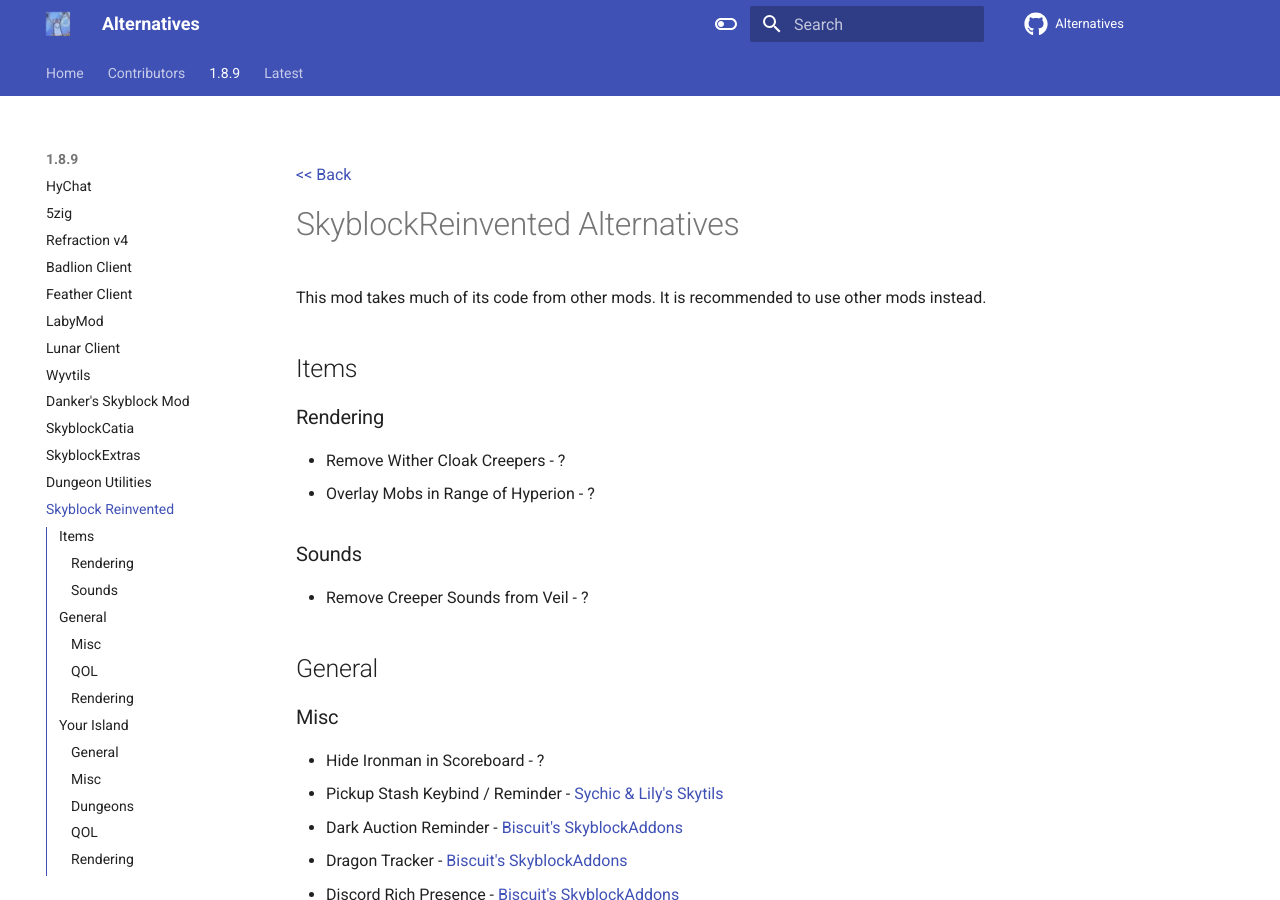
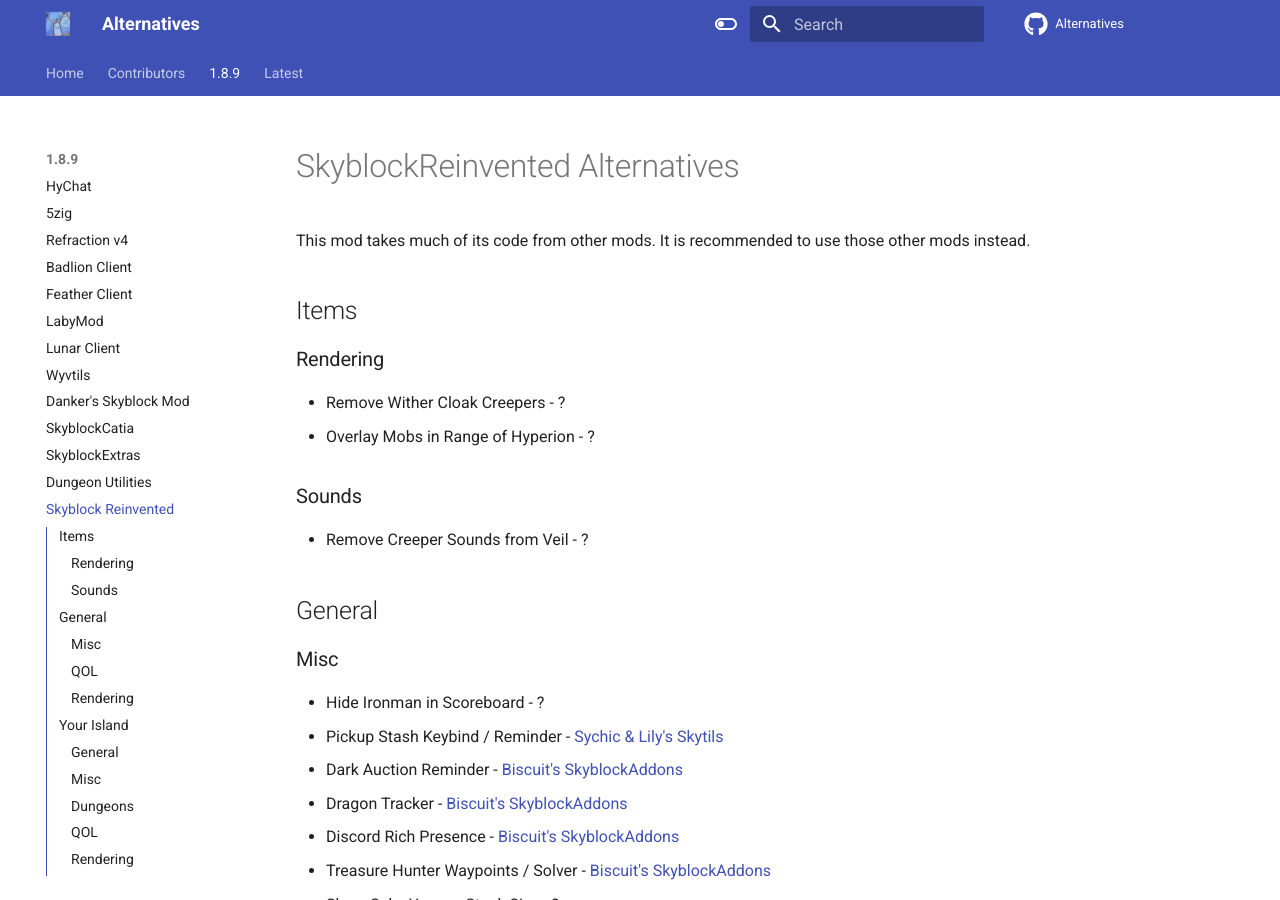
Before and after one commit to MicrocontrollersDev/Alternatives, an MkDocs documentation site: the page built from docs/1.8.9/skyblock_reinvented.md, in a window 1280 px wide and 900 px high. Built offline with MkDocs 1.6.1 and Material for MkDocs 9.7.7, drawn with Linux system fonts in a browser that asks for light colours; comment, search, counter and statistics services are not loaded.

Commit message:
Format skyblock_reinvented.md.

```diff
--- a/docs/1.8.9/skyblock_reinvented.md
+++ b/docs/1.8.9/skyblock_reinvented.md
@@ -1,153 +1,152 @@
-[<< Back](README.md)
-
 # SkyblockReinvented Alternatives
-
-This mod takes much of its code from other mods. It is recommended to use other mods instead.
+This mod takes much of its code
+from other mods. It is recommended
+to use those other mods instead.
 
 ## Items
 
 ### Rendering
 
-- Remove Wither Cloak Creepers - ?
-- Overlay Mobs in Range of Hyperion - ?
+* Remove Wither Cloak Creepers - ?
+* Overlay Mobs in Range of Hyperion - ?
 
 ### Sounds
 
-- Remove Creeper Sounds from Veil - ?
+* Remove Creeper Sounds from Veil - ?
 
 ## General
 
 ### Misc
 
-- Hide Ironman in Scoreboard - ?
-- Pickup Stash Keybind / Reminder - [Sychic & Lily's Skytils](https://github.com/Skytils/SkytilsMod/releases/latest)
-- Dark Auction Reminder - [Biscuit's SkyblockAddons](https://github.com/BiscuitDevelopment/SkyblockAddons/releases/latest)
-- Dragon Tracker - [Biscuit's SkyblockAddons](https://github.com/BiscuitDevelopment/SkyblockAddons/releases/latest)
-- Discord Rich Presence - [Biscuit's SkyblockAddons](https://github.com/BiscuitDevelopment/SkyblockAddons/releases/latest)
-- Treasure Hunter Waypoints / Solver - [Biscuit's SkyblockAddons](https://github.com/BiscuitDevelopment/SkyblockAddons/releases/latest)
-- Show Cake Year as Stack Size - ?
-- Skyblock Updates - ?
+* Hide Ironman in Scoreboard - ?
+* Pickup Stash Keybind / Reminder - [Sychic & Lily's Skytils](https://github.com/Skytils/SkytilsMod/releases/latest)
+* Dark Auction Reminder - [Biscuit's SkyblockAddons](https://github.com/BiscuitDevelopment/SkyblockAddons/releases/latest)
+* Dragon Tracker - [Biscuit's SkyblockAddons](https://github.com/BiscuitDevelopment/SkyblockAddons/releases/latest)
+* Discord Rich Presence - [Biscuit's SkyblockAddons](https://github.com/BiscuitDevelopment/SkyblockAddons/releases/latest)
+* Treasure Hunter Waypoints / Solver - [Biscuit's SkyblockAddons](https://github.com/BiscuitDevelopment/SkyblockAddons/releases/latest)
+* Show Cake Year as Stack Size - ?
+* Skyblock Updates - ?
 
 ### QOL
 
-- Automatically Join Skyblock - ?
+* Automatically Join Skyblock - ?
 
 ### Rendering
 
-- Stop Rendering Players with Customizable Whitelist - ?
-- Stop Rendering Player Armor - ?
-- Create Hitboxes Around your Arrows - F3 + B
-- Show Hitboxes of Special Zealots - F3 + B
-- Show Hitboxes of Drags & Golems - F3 + B
-- Hide Other People's Arrows - [Sk1er's Patcher](https://sk1er.club/mods/patcher)
-- Stop Power Orb Nametags / Particles from Rendering - ?
+* Stop Rendering Players with Customizable Whitelist - ?
+* Stop Rendering Player Armor - ?
+* Create Hitboxes Around your Arrows - F3 + B
+* Show Hitboxes of Special Zealots - F3 + B
+* Show Hitboxes of Drags & Golems - F3 + B
+* Hide Other People's Arrows - [Sk1er's Patcher](https://sk1er.club/mods/patcher)
+* Stop Power Orb Nametags / Particles from Rendering - ?
 
 ## Your Island
 
 ### General
 
-- Shorten/Remove Teleport Pad Names - [Biscuit's SkyblockAddons](https://github.com/BiscuitDevelopment/SkyblockAddons/releases/latest)
+* Shorten/Remove Teleport Pad Names - [Biscuit's SkyblockAddons](https://github.com/BiscuitDevelopment/SkyblockAddons/releases/latest)
 
 ### Misc
 
-- Disable Farm Block Breaking Particles - [Sk1er's Patcher](https://sk1er.club/mods/patcher)
-- Remove Item Frame Names - ?
+* Disable Farm Block Breaking Particles - [Sk1er's Patcher](https://sk1er.club/mods/patcher)
+* Remove Item Frame Names - ?
 
 ### Dungeons
 
-- Stop Opening Chests - ?
-- Clean Ending of Dungeons - ?
-- Bonzo Mask Alert - [Sychic and Lily's Skytils](https://github.com/Skytils/SkytilsMod) (custom alerts)
-- Hide Guided Sheeps - ?
-- Watcher Ready Reminder - [Sychic and Lily's Skytils](https://github.com/Skytils/SkytilsMod) (custom alerts)
+* Stop Opening Chests - ?
+* Clean Ending of Dungeons - ?
+* Bonzo Mask Alert - [Sychic and Lily's Skytils](https://github.com/Skytils/SkytilsMod) (custom alerts)
+* Hide Guided Sheeps - ?
+* Watcher Ready Reminder - [Sychic and Lily's Skytils](https://github.com/Skytils/SkytilsMod) (custom alerts)
 
 ### QOL
 
-- Remove Guardians in Creeper Solver - ?
-- Dungeon Floor Lock - ?
+* Remove Guardians in Creeper Solver - ?
+* Dungeon Floor Lock - ?
 
 ### Rendering
 
-- Remind Skeleton Masters - [Sychic & Lily's Skytils](https://github.com/Skytils/SkytilsMod/releases/latest)
-- Remind Bat Secrets - [Sychic & Lily's Skytils](https://github.com/Skytils/SkytilsMod/releases/latest)
-- Outline Hitboxes of Starred Mobs - [Sychic & Lily's Skytils](https://github.com/Skytils/SkytilsMod/releases/latest)
-- Hide Spirit Bats - ?
+* Remind Skeleton Masters - [Sychic & Lily's Skytils](https://github.com/Skytils/SkytilsMod/releases/latest)
+* Remind Bat Secrets - [Sychic & Lily's Skytils](https://github.com/Skytils/SkytilsMod/releases/latest)
+* Outline Hitboxes of Starred Mobs - [Sychic & Lily's Skytils](https://github.com/Skytils/SkytilsMod/releases/latest)
+* Hide Spirit Bats - ?
 
 ## Skills
 
 ### Slayer
 
-- Slayer Info - [Biscuit's SkyblockAddons](https://github.com/BiscuitDevelopment/SkyblockAddons/releases/latest) & [Sychic & Lily's Skytils](https://github.com/Skytils/SkytilsMod/releases/latest)
-- Remove Sven Pups - [Biscuit's SkyblockAddons](https://github.com/BiscuitDevelopment/SkyblockAddons/releases/latest)
-- Maddox Clickable Message - ?
-- Reminder to Start New Slayer - ?
+* Slayer Info - [Biscuit's SkyblockAddons](https://github.com/BiscuitDevelopment/SkyblockAddons/releases/latest) & [Sychic & Lily's Skytils](https://github.com/Skytils/SkytilsMod/releases/latest)
+* Remove Sven Pups - [Biscuit's SkyblockAddons](https://github.com/BiscuitDevelopment/SkyblockAddons/releases/latest)
+* Maddox Clickable Message - ?
+* Reminder to Start New Slayer - ?
 
 ### Fishing
 
-- None
+* None
 
 ### Enchanting
 
-- Exit Mode Button on Experiments - ?
+* Exit Mode Button on Experiments - ?
 
 ### Farming
 
-- Disable Farm Block Particles - [Sk1er's Patcher](https://sk1er.club/mods/patcher)
+* Disable Farm Block Particles - [Sk1er's Patcher](https://sk1er.club/mods/patcher)
 
 ### Bestiary
 
-- Bestiary Info & Tracker - [Cow's Cowlection](https://github.com/cow-mc/Cowlection/releases/latest)
+* Bestiary Info & Tracker - [Cow's Cowlection](https://github.com/cow-mc/Cowlection/releases/latest)
 
 ### Mining
 
-- None
+* None
 
 ## Dwarven Mines
 
 ### Alerts
 
-- Boost Ready Alert - [Moulberry's NotEnoughUpdates](https://github.com/Moulberry/NotEnoughUpdates/releases/latest)
-- Boost Expired Alert - [Moulberry's NotEnoughUpdates](https://github.com/Moulberry/NotEnoughUpdates/releases/latest)
-- Remove Mining Speed Boost Ready - [Sychic & Lily's Skytils](https://github.com/Skytils/SkytilsMod/releases/latest)
-- Remove Mining Speed Boost Used - [Sychic & Lily's Skytils](https://github.com/Skytils/SkytilsMod/releases/latest)
-- Remove Mining Speed Boost Expired - [Sychic & Lily's Skytils](https://github.com/Skytils/SkytilsMod/releases/latest)
+* Boost Ready Alert - [Moulberry's NotEnoughUpdates](https://github.com/Moulberry/NotEnoughUpdates/releases/latest)
+* Boost Expired Alert - [Moulberry's NotEnoughUpdates](https://github.com/Moulberry/NotEnoughUpdates/releases/latest)
+* Remove Mining Speed Boost Ready - [Sychic & Lily's Skytils](https://github.com/Skytils/SkytilsMod/releases/latest)
+* Remove Mining Speed Boost Used - [Sychic & Lily's Skytils](https://github.com/Skytils/SkytilsMod/releases/latest)
+* Remove Mining Speed Boost Expired - [Sychic & Lily's Skytils](https://github.com/Skytils/SkytilsMod/releases/latest)
 
 ### Combat
 
-- Ghost Loot Tracker
+* Ghost Loot Tracker
 
 ### General
 
-- Auto /garry - [Cobble8's SkyblockPersonalized](https://github.com/Cobble8/SkyblockPersonalized/releases/latest)
-- Fetchur Solver or Spam Hider - [Sychic & Lily's Skytils](https://github.com/Skytils/SkytilsMod/releases/latest)
-- Golden Goblin Alert - ?
-- Hide Mithril Powder in Scoreboard - ?
+* Auto /garry - [Cobble8's SkyblockPersonalized](https://github.com/Cobble8/SkyblockPersonalized/releases/latest)
+* Fetchur Solver or Spam Hider - [Sychic & Lily's Skytils](https://github.com/Skytils/SkytilsMod/releases/latest)
+* Golden Goblin Alert - ?
+* Hide Mithril Powder in Scoreboard - ?
 
 ### Rendering
 
-- Remove Ghost Titles - ?
-- Remove Titles from Raffles - ?
+* Remove Ghost Titles - ?
+* Remove Titles from Raffles - ?
 
 ## Hub
 
 ### General
 
-- Hide Travel to Your Island nametag - ?
+* Hide Travel to Your Island nametag - ?
 
 ### Rendering
 
-- Hub Overlay - ?
-- Hide villagers in Hub - [Biscuit's SkyblockAddons](https://github.com/BiscuitDevelopment/SkyblockAddons/releases/latest)
-- Overlay Uncollected Jacob’s Contests - ?
+* Hub Overlay - ?
+* Hide villagers in Hub - [Biscuit's SkyblockAddons](https://github.com/BiscuitDevelopment/SkyblockAddons/releases/latest)
+* Overlay Uncollected Jacob’s Contests - ?
 
 ### Sounds
 
-- Stop Reforge Sounds - [Sk1er's Patcher](https://sk1er.club/mods/patcher)
+* Stop Reforge Sounds - [Sk1er's Patcher](https://sk1er.club/mods/patcher)
 
 ## Spam
 
-- All Spam Hiders - [Sychic & Lily's Skytils](https://github.com/Skytils/SkytilsMod/releases/latest)
+* All Spam Hiders - [Sychic & Lily's Skytils](https://github.com/Skytils/SkytilsMod/releases/latest)
 
 # Contributors
 
-- [Rayless](https://github.com/UnderscoreRayless)
+* [Rayless](https://github.com/UnderscoreRayless)
```
